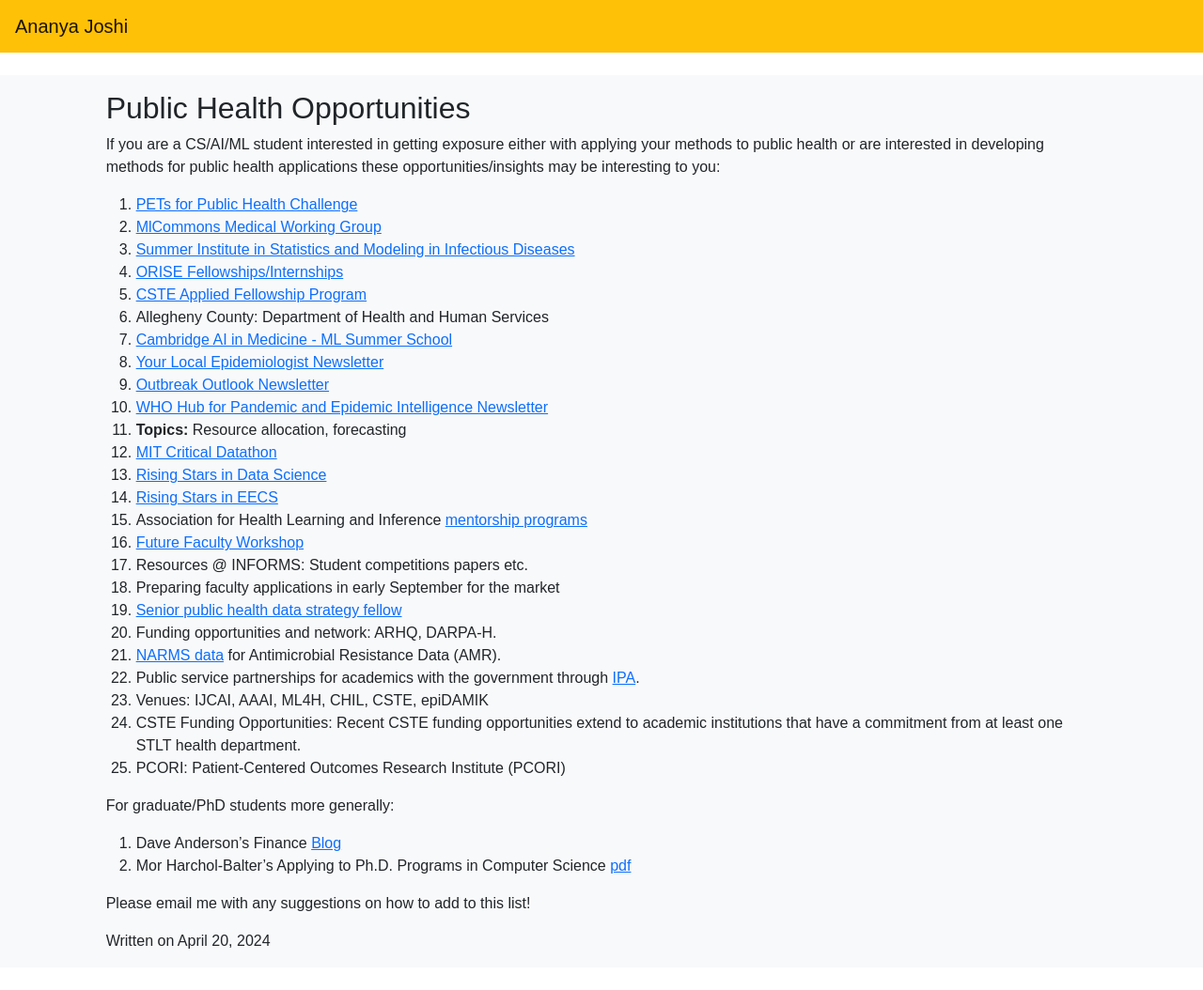
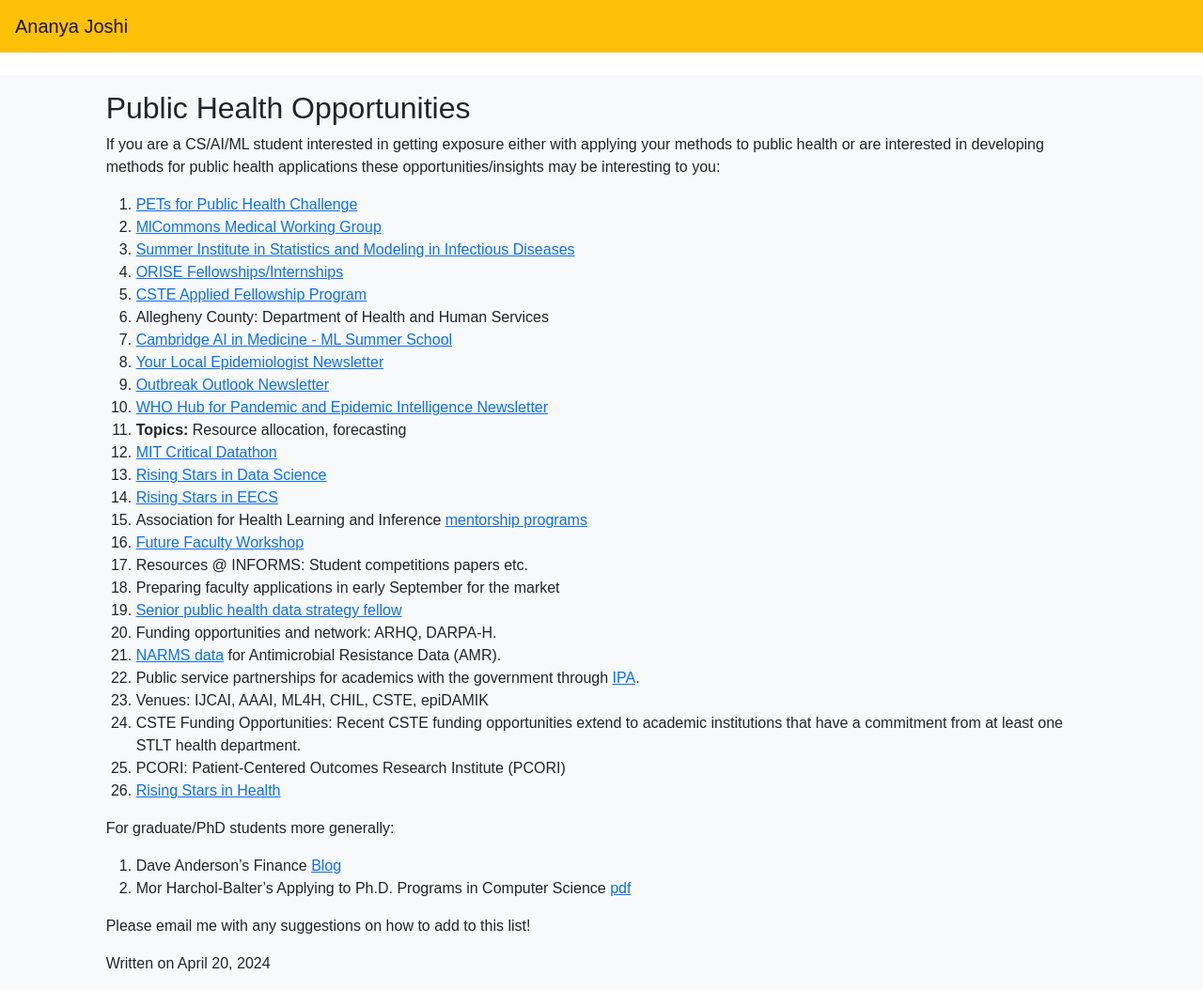
Before and after one commit to Ananya-Joshi/ananya-joshi.github.io, a Jekyll site: the page built from _posts/2024-04-22-Updated-List-of-AI-and-Public-Health-Opportunities.md, in a window 1280 px wide. Shown: the whole page at 94% size. Built offline with Jekyll 4.4.1, drawn with Linux system fonts in a browser that asks for light colours; before the commit the page ends 1030 px from its top, so only the background shows below that.

Commit message:
Update 2024-04-22-Updated-List-of-AI-and-Public-Health-Opportunities.md

```diff
--- a/_posts/2024-04-22-Updated-List-of-AI-and-Public-Health-Opportunities.md
+++ b/_posts/2024-04-22-Updated-List-of-AI-and-Public-Health-Opportunities.md
@@ -32,6 +32,7 @@
 23. Venues: IJCAI, AAAI, ML4H, CHIL, CSTE, epiDAMIK
 24. CSTE Funding Opportunities: Recent CSTE funding opportunities extend to academic institutions that have a commitment from at least one STLT health department.
 25. PCORI: Patient-Centered Outcomes Research Institute (PCORI)
+26. [Rising Stars in Health](https://www.bme.columbia.edu/rising-stars-engineering-health-workshop)
 
 
 For graduate/PhD students more generally:
```
